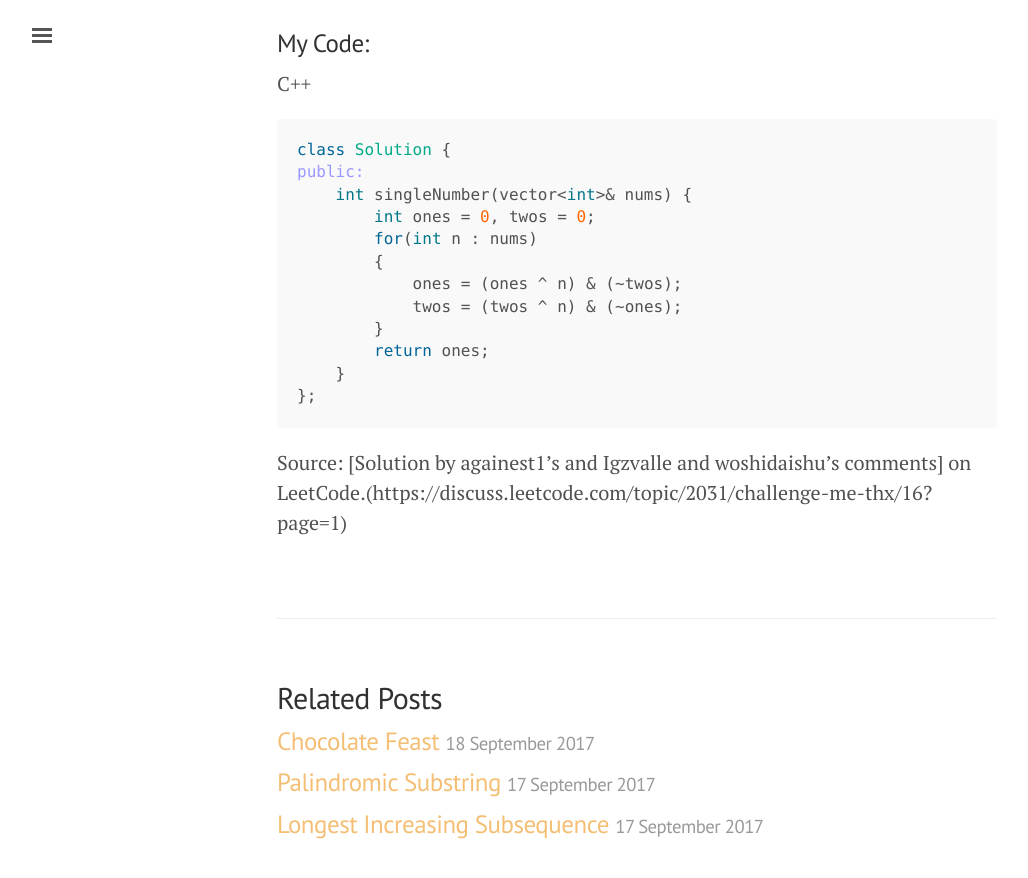
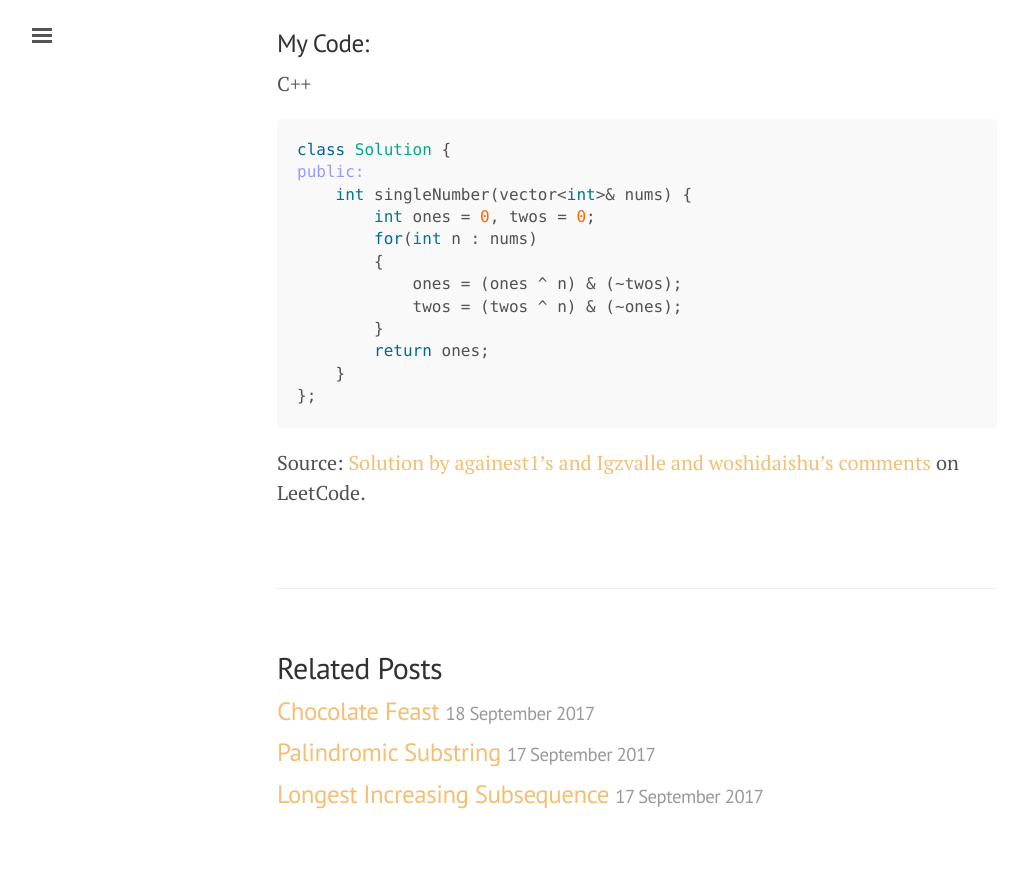
Before and after one commit to washifu/CodeBlog, a Jekyll site: the page built from _posts/2017-08-24-Single_Number_II.md, in a window 1280 px wide and 900 px high, scrolled down 1559 px. Shown: the top 878 px of the window, without its empty margins (3-1031 px from the left). Built offline with Jekyll 4.4.1, drawn with Linux system fonts in a browser that asks for light colours; comment, search, counter and statistics services are not loaded.

Commit message:
Update 2017-08-24-Single_Number_II.md

````diff
--- a/_posts/2017-08-24-Single_Number_II.md
+++ b/_posts/2017-08-24-Single_Number_II.md
@@ -59,4 +59,4 @@ public:
     }
 };
 ```
-Source: [Solution by againest1's and Igzvalle and woshidaishu's comments] on LeetCode.(https://discuss.leetcode.com/topic/2031/challenge-me-thx/16?page=1)
+Source: [Solution by againest1's and Igzvalle and woshidaishu's comments](https://discuss.leetcode.com/topic/2031/challenge-me-thx/16?page=1) on LeetCode.
````
